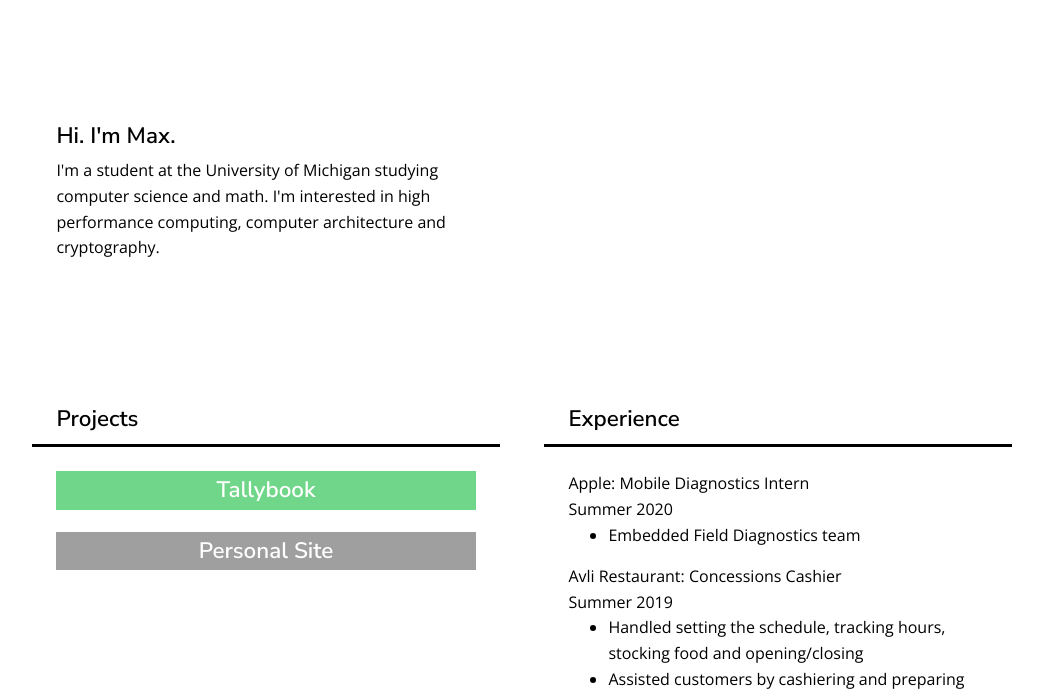
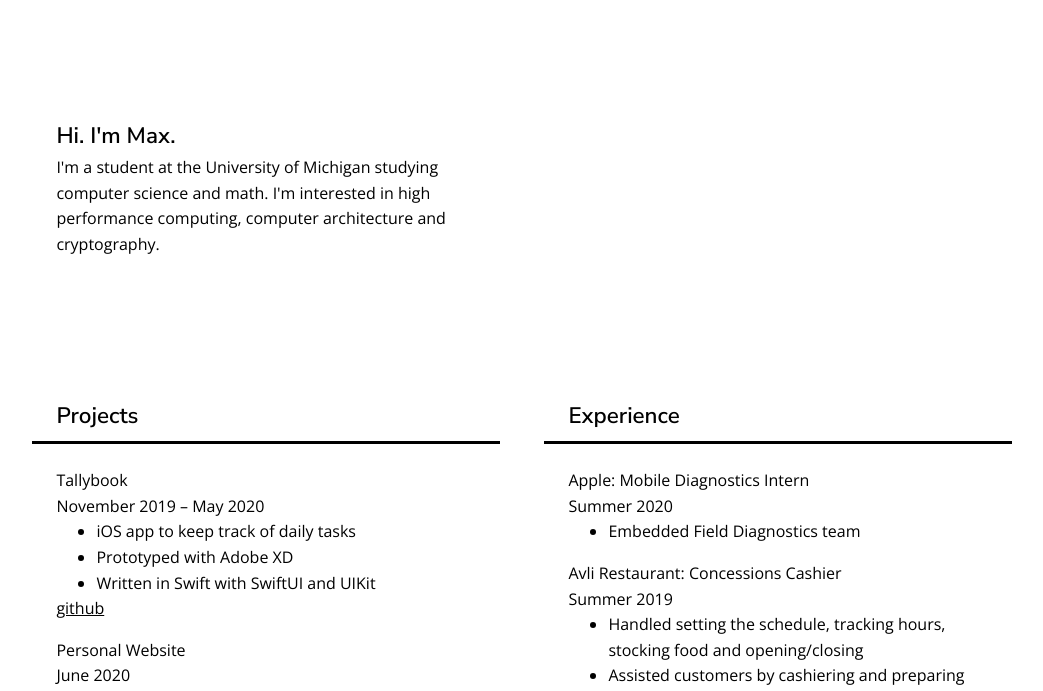
Before and after one commit to mbickers/bickers.dev, a plain HTML site: page index.html in a window 1280 px wide. Shown: the part 114-805 px from the top of the page, without its empty margins (118-1161 px from the left). Drawn offline with nearby package versions, Linux system fonts and the light colour scheme.

Commit message:
Seperated CSS file, simplified project section

```diff
--- a/index.html
+++ b/index.html
@@ -11,152 +11,9 @@
         <meta name="author" content="Max Bickers">
         <meta name="description" content="Hi, I'm Max, a computer science student at the University of Michigan.">
 
+        <link rel="stylesheet" type="text/css" href="style.css">
+
         <title>Max Bickers</title>
-
-<style>
-@import url('https://fonts.googleapis.com/css2?family=Nunito+Sans:wght@600&family=Open+Sans:wght@300;400&display=swap');
-
-body {
-    box-sizing: border-box;
-}
-
-
-#wrapper {
-    max-width: 1024px;
-    margin: auto;
-    margin-bottom: 6em;
-}
-
-section {
-    margin: 1.4em;
-    margin-top: 1.2em;
-    margin-bottom: 4em;
-    padding-left: 1.5em;
-    padding-right: 1.5em;
-}
-
-hr {
-    display: block;
-    border: 0;
-    border-top: 3px solid black;
-    padding: 0;
-
-    margin-top: 0.4em;
-    margin-bottom: 0.4em;
-    margin-left: -1.5em;
-    margin-right: -1.5em;
-}
-
-hr + :not(h1) {
-    margin-top: 1.5em;
-}
-
-#welcome {
-    margin-top: 15vh;
-    margin-bottom: 15vh;
-}
-
-#welcome p {
-    margin-top: 0.2em;
-}
-
-
-.section-flex-grid {
-    display: block;
-
-    flex-wrap: wrap;
-}
-
-.section-flex-item {
-    display: block;
-
-    flex: 1;
-
-    /* Don't want more than 2 columns per row */
-    min-width: 40%;
-}
-
-
-.project-flex-grid {
-    display: flex;
-    flex-direction: column;
-    flex-wrap: wrap;
-}
-
-.project-flex-item {
-    opacity: 0.7;
-
-    color: white;
-
-    margin-bottom: 1.4em;
-
-    flex: 1;
-    height: 11em;
-
-
-    display: flex;
-    align-items: center;
-    justify-content: center;
-}
-
-#tallybook {
-    background-color: #34C759;
-}
-
-#website {
-    background-color: #777777;
-}
-
-.project-front {
-    margin: auto;
-}
-
-.project-front h1 {
-    text-align: center;
-}
-
-
-
-@media screen and (min-width: 800px) {
-    #welcome {
-        width: 40%;
-    }
-
-    .section-flex-grid {
-        display: flex;
-    }
-}
-
-
-
-h1 {
-    margin: 0;
-
-    font-size: 1.4rem;
-    line-height: 1.7;
-    font-family: 'Nunito Sans', sans-serif;
-}
-
-h1 a {
-    margin-right: .35em;
-}
-
-p, li {
-    font-family: 'Open Sans', sans-serif;
-    font-weight: 300;
-    line-height: 1.6;
-}
-
-ul {
-    margin-top: -1em;
-}
-
-strong {
-    font-family: 'Open Sans', sans-serif;
-    font-weight: 400;
-}
-
-</style>
 
     </head>
 
@@ -187,18 +44,35 @@ strong {
                 <section class="section-flex-item">
                     <h1>Projects</h1>
                     <hr>
-                    <div class="project-flex-grid">
-                        <a class="project-flex-item" id="tallybook">
-                            <div class="project-front">
-                                <h1>Tallybook</h1>
-                            </div>
-                        </a>
 
-                        <a class="project-flex-item" id="website">
-                            <div class="project-front">
-                                <h1>Personal Site</h1>
-                            </div>
-                        </a>
+                    <div>
+                        <p>
+                        <strong>Tallybook</strong>
+                        <br>
+                        November 2019 &ndash; May 2020
+                        </p>
+                        <ul>
+                            <li>iOS app to keep track of daily tasks</li>
+                            <li>Prototyped with Adobe XD</li>
+                            <li> Written in Swift with SwiftUI and UIKit</li>
+                        </ul>
+                        <p class="project-links">
+                        <a href="test">github</a>
+                        </p>
+                    </div>
+
+                    <div>
+                        <p>
+                        <strong>Personal Website</strong>
+                        <br>
+                        June 2020
+                        </p>
+                        <ul>
+                            <li>Pretty dope NGL</li>
+                        </ul>
+                        <p class="project-links">
+                        <a href="test">github</a>
+                        </p>
                     </div>
                 </section>
 
--- /dev/null
+++ b/style.css
@@ -0,0 +1,110 @@
+@import url('https://fonts.googleapis.com/css2?family=Nunito+Sans:wght@600&family=Open+Sans:wght@300;400&display=swap');
+
+body {
+    box-sizing: border-box;
+}
+
+
+#wrapper {
+    max-width: 1024px;
+    margin: auto;
+    margin-bottom: 6em;
+}
+
+section {
+    margin: 1.4em;
+    margin-top: 1.2em;
+    margin-bottom: 4em;
+    padding-left: 1.5em;
+    padding-right: 1.5em;
+}
+
+hr {
+    display: block;
+    border: 0;
+    border-top: 3px solid black;
+    padding: 0;
+
+    margin-top: 0.4em;
+    margin-bottom: 0.4em;
+    margin-left: -1.5em;
+    margin-right: -1.5em;
+}
+
+hr + :not(h1) {
+    margin-top: 1.5em;
+}
+
+#welcome {
+    margin-top: 15vh;
+    margin-bottom: 15vh;
+}
+
+#welcome p {
+    margin-top: 0;
+}
+
+
+.section-flex-grid {
+    display: block;
+
+    flex-wrap: wrap;
+}
+
+.section-flex-item {
+    display: block;
+
+    flex: 1;
+
+    /* Don't want more than 2 columns per row */
+    min-width: 40%;
+}
+
+
+.project-links {
+    margin-top: 0;
+}
+
+.project-links a {
+    color: black;
+}
+
+@media screen and (min-width: 200px) {
+    #welcome {
+        width: 40%;
+    }
+
+    .section-flex-grid {
+        display: flex;
+    }
+}
+
+
+
+h1, h2 {
+    margin: 0;
+
+    font-size: 1.4rem;
+    line-height: 1.7;
+    font-family: 'Nunito Sans', sans-serif;
+}
+
+h1 a {
+    margin-right: .35em;
+}
+
+p, li {
+    font-family: 'Open Sans', sans-serif;
+    font-weight: 300;
+    line-height: 1.6;
+}
+
+ul {
+    margin-top: -1em;
+    margin-bottom: 0;
+}
+
+strong {
+    font-family: 'Open Sans', sans-serif;
+    font-weight: 400;
+}
```
